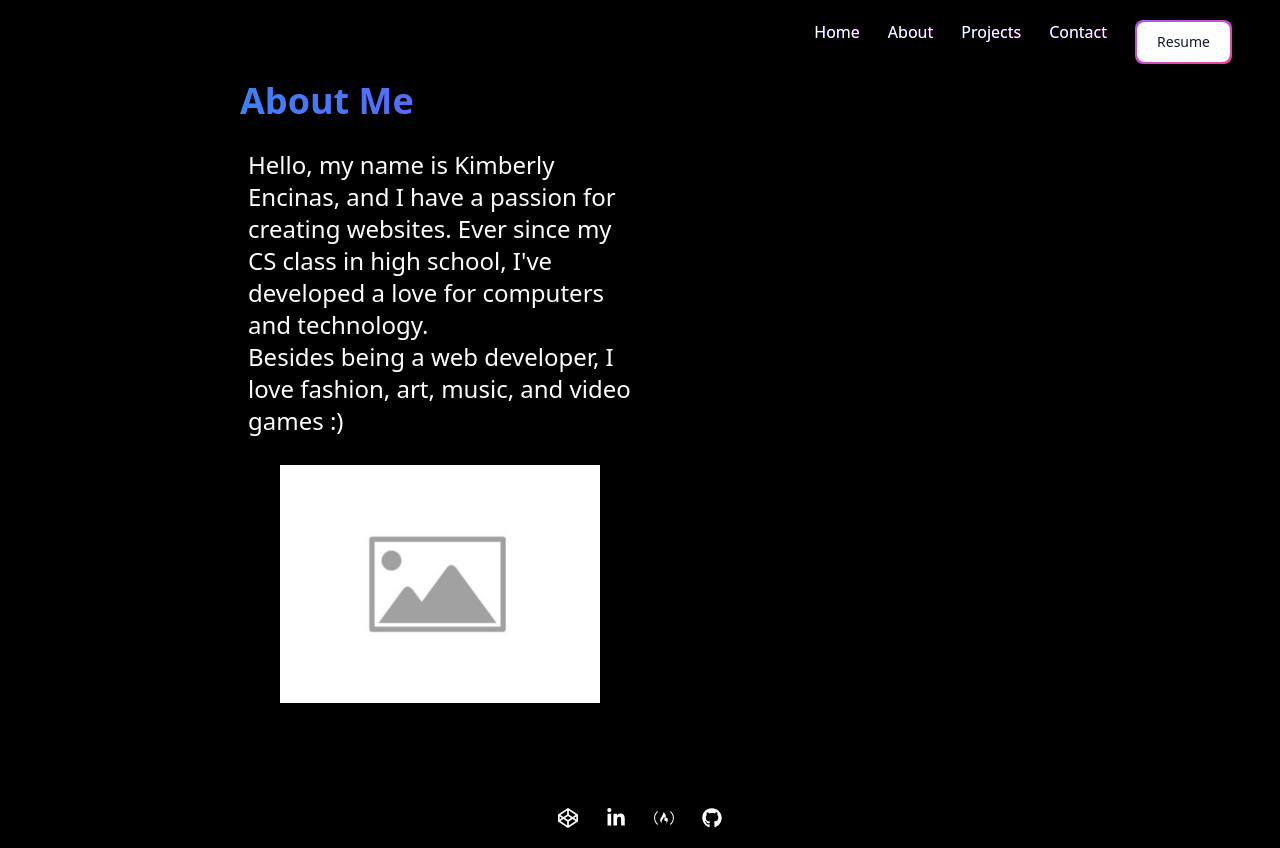
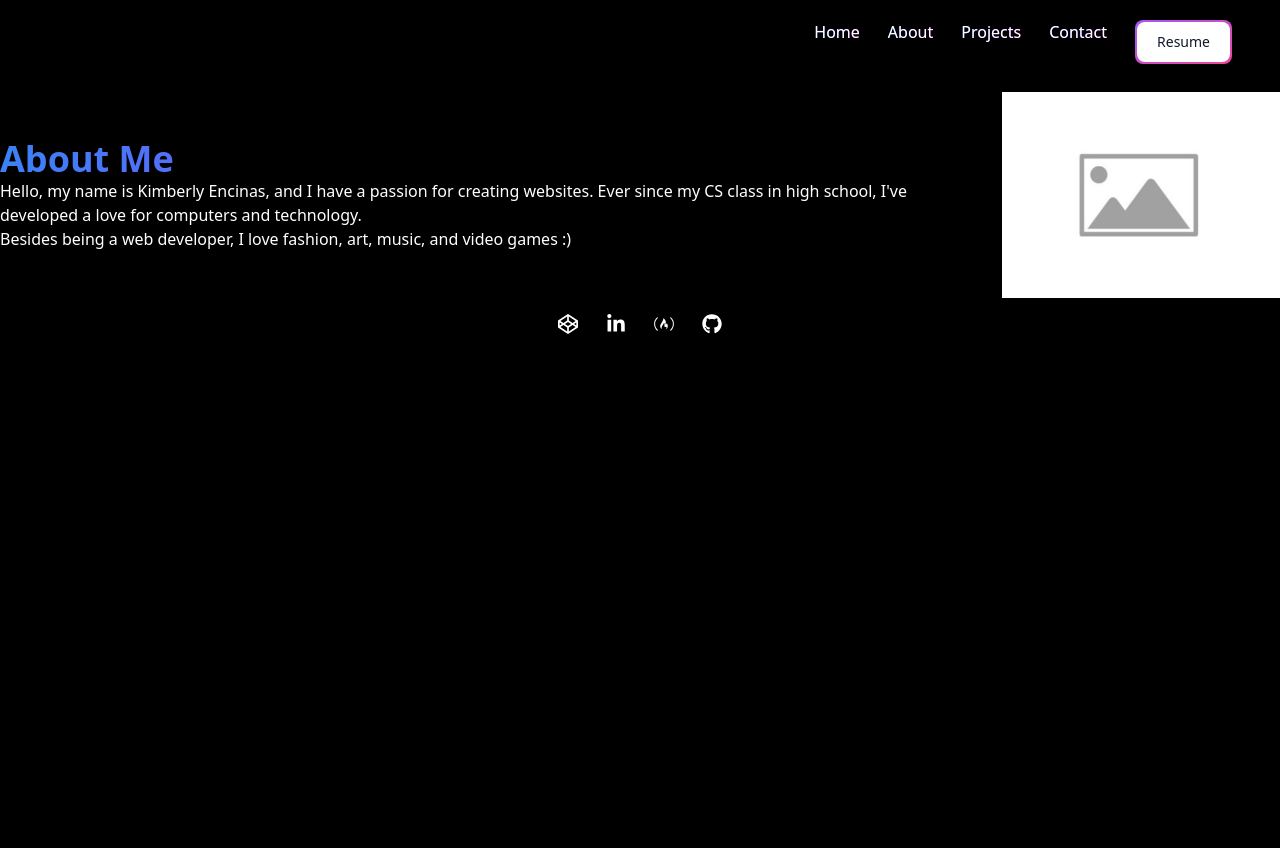
Before and after one commit to kimbencinas/kimbencinas.github.io, a React (Create React App) app: page /about in a window 1280 px wide. After the commit the page ends 800 px from the top, so only its background shows below. Built offline with nearby package versions, Linux system fonts and the light colour scheme.

Commit message:
change layout for about me page

```diff
--- a/src/Pages/About.jsx
+++ b/src/Pages/About.jsx
@@ -7,16 +7,14 @@ export default function About() {
     return (
         <div>
             <Navbar />
-            <div className="max-w-[800px] mt-[-100px] w-full h-screen mx-auto text-center flex flex-col justify-center gap-5">
-                <h2 className="text-transparent bg-clip-text bg-gradient-to-r from-blue-500 via-customPurple to-customPink md:text-4xl sm:text-4xl text-4xl font-semibold md:text-left">About Me</h2>
-                <div className="md:w-1/2 md:order-2">
+            <div className="md:flex flex-row xs:flex-row sm:flex-row justify-center items-center gap-5">
+                <div>
+                    <h2 className="text-transparent bg-clip-text bg-gradient-to-r from-blue-500 via-customPurple to-customPink md:text-4xl sm:text-4xl text-4xl font-semibold">About Me</h2>
+                    <p>Hello, my name is Kimberly Encinas, and I have a passion for creating websites. Ever since my CS class in high school, I've developed a love for computers and technology.</p>
+                    <p>Besides being a web developer, I love fashion, art, music, and video games :)</p>
+                </div>
+                <div className="xs:order-1 sm:order-1">
                     <img src={PlaceholderImg} className="md:mr-10 w-80 md:w-80 sm:w-80 mx-auto" />
-                </div>
-                <div className="md:w-1/2 md:order-1 md:text-left">
-                    <div className="md:text-md sm:text-2xl text-2xl p-2 md:text-left">
-                        <p>Hello, my name is Kimberly Encinas, and I have a passion for creating websites. Ever since my CS class in high school, I've developed a love for computers and technology.</p>
-                        <p>Besides being a web developer, I love fashion, art, music, and video games :)</p>
-                    </div>
                 </div>
             </div>
             <Socials />
```
